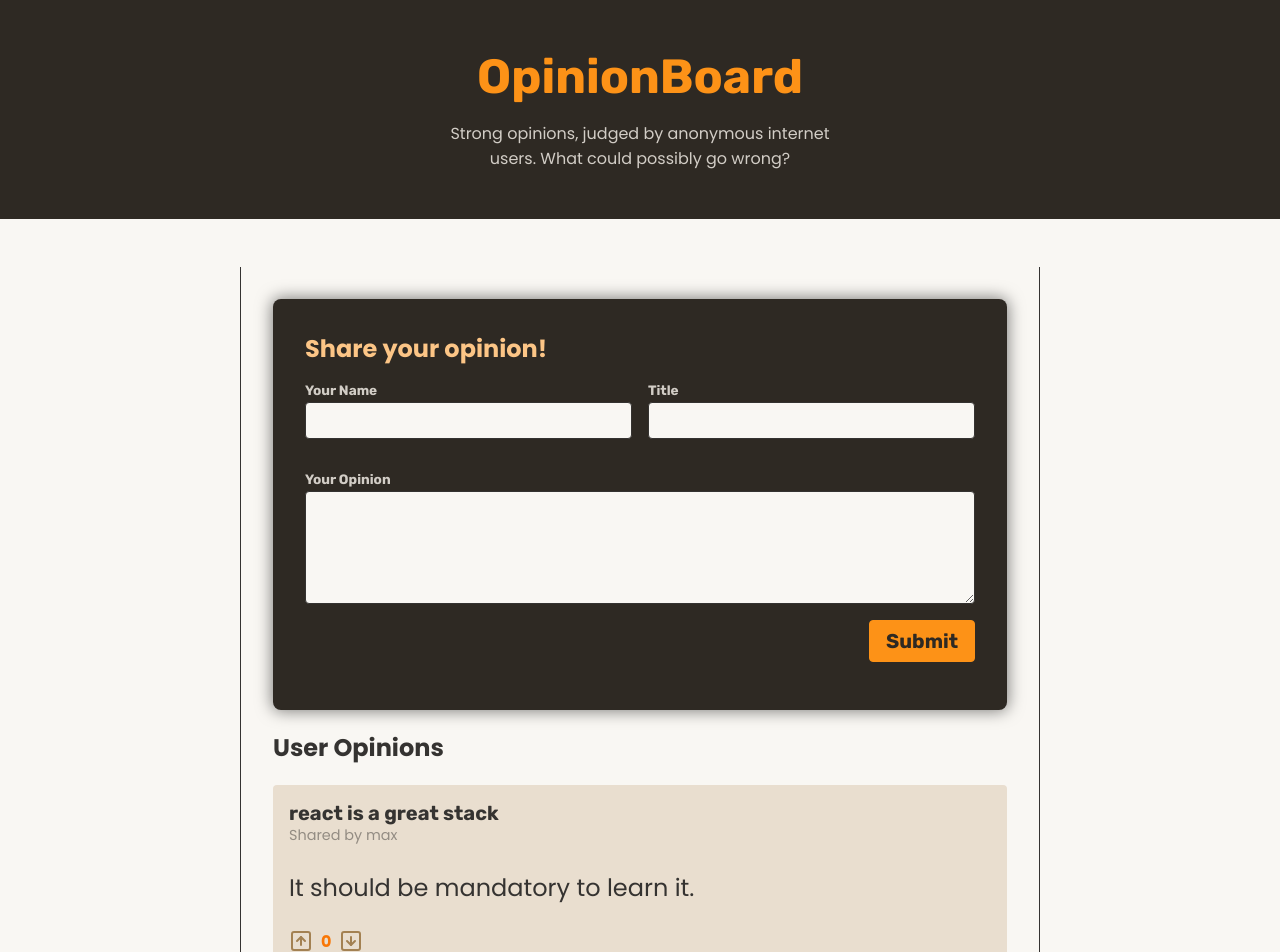
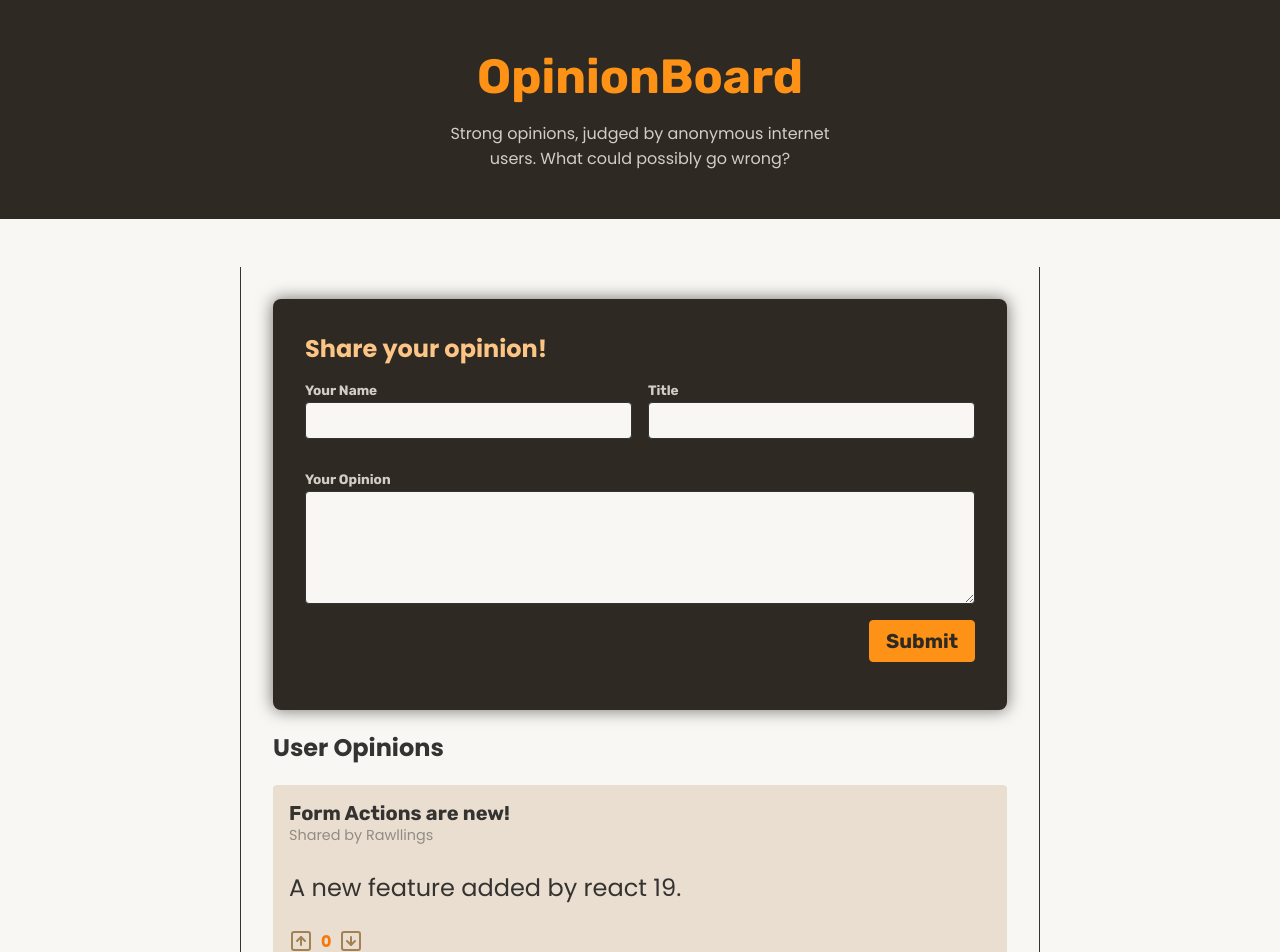
Before and after one commit to Rawllings/demo-app-form-action, a React (Vite) app: page / in a window 1280 px wide. Shown: the top 952 px of the page. Built offline with nearby package versions, Linux system fonts and the light colour scheme; data requests are answered from the project's data file.

Commit message:
Done with Updating the UI with useFormstatus. Now the Submit button is working as it should be

```diff
--- a/backend/db.json
+++ b/backend/db.json
@@ -1,5 +1,12 @@
 {
   "opinions": [
+    {
+      "id": 1743519637773,
+      "votes": 0,
+      "userName": "Rawllings",
+      "title": "Form Actions are new!",
+      "body": "A new feature added by react 19."
+    },
     {
       "id": 1743517352913,
       "votes": 0,
--- a/src/components/NewOpinion.jsx
+++ b/src/components/NewOpinion.jsx
@@ -1,5 +1,6 @@
 import { useActionState, use } from "react";
 import { OpinionsContext } from "../store/opinions-context";
+import Submit from "./Submit";
 
 export function NewOpinion() {
   const { addOpinion } = use(OpinionsContext);
@@ -86,9 +87,7 @@ export function NewOpinion() {
           </ul>
         )}
 
-        <p className="actions">
-          <button type="submit">Submit</button>
-        </p>
+        <Submit />
       </form>
     </div>
   );
--- /dev/null
+++ b/src/components/Submit.jsx
@@ -0,0 +1,15 @@
+import React from "react";
+import { useFormStatus } from "react-dom";
+
+function Submit() {
+  const { pending } = useFormStatus();
+  return (
+    <p className="actions">
+      <button type="submit" disabled={pending}>
+        {pending ? "Submitting" : "Submit"}
+      </button>
+    </p>
+  );
+}
+
+export default Submit;
```
